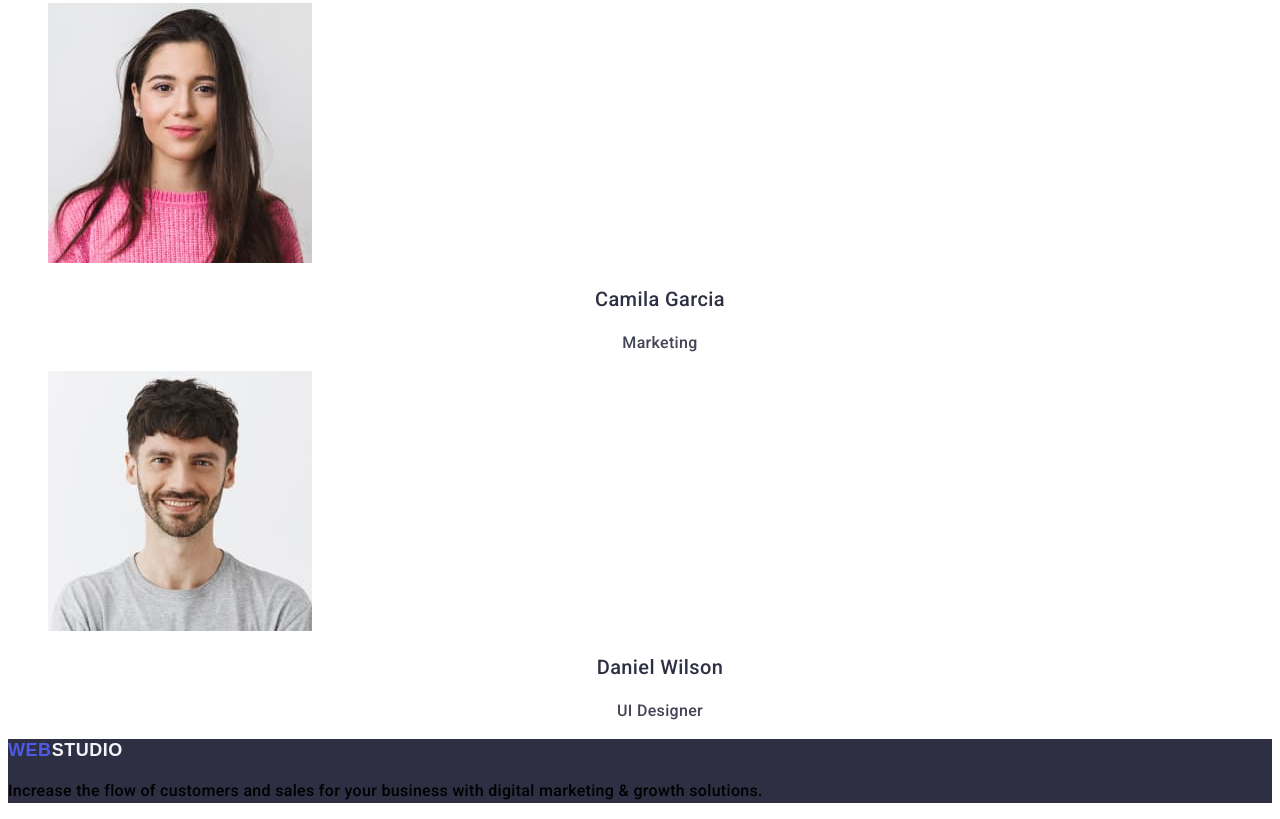
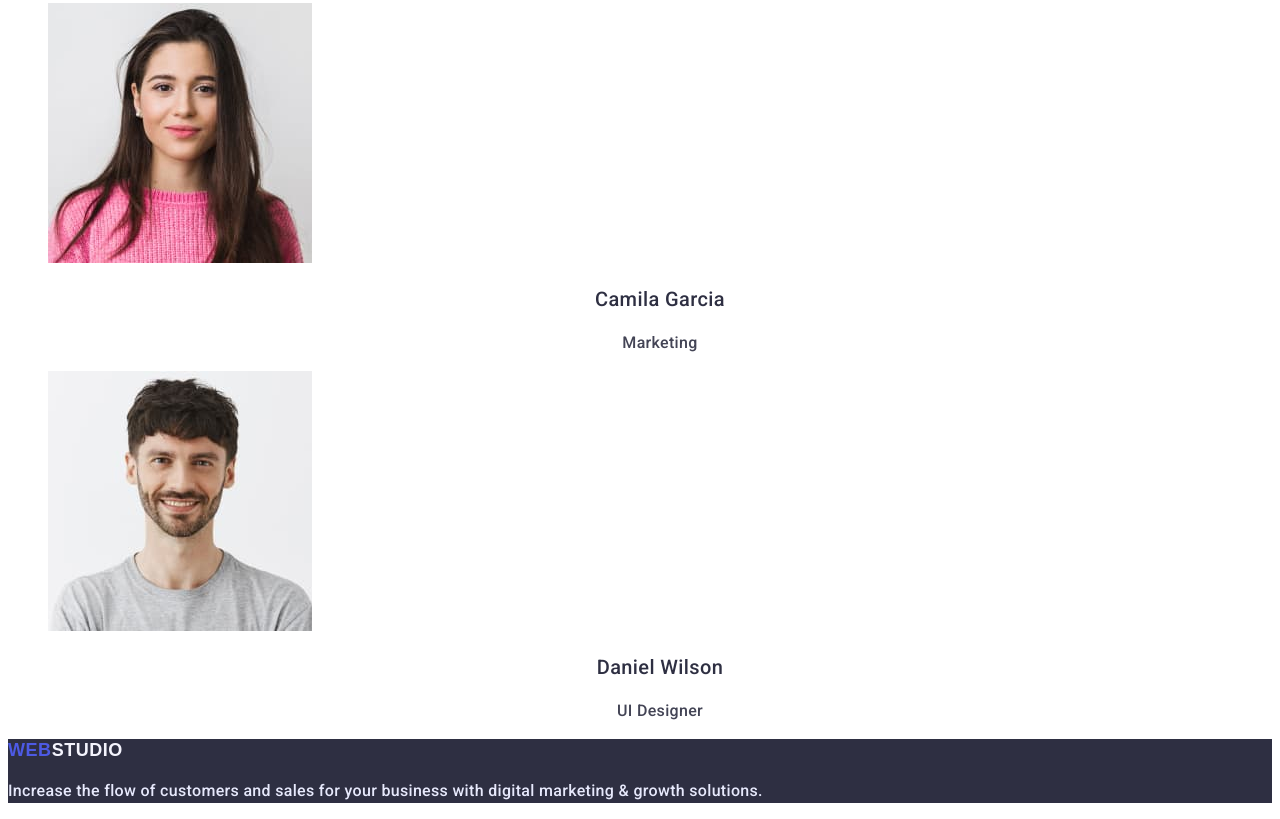
Before and after one commit to viowl/goit-markup-hw-02, a plain HTML site: page index.htm in a window 1280 px wide. Shown: the part 2531-3350 px from the top of the page. Drawn offline with Linux system fonts and the light colour scheme.

Commit message:
corection

```diff
--- a/css/styles.css
+++ b/css/styles.css
@@ -202,7 +202,7 @@ h1 {
   font-size: 16px;
   line-height: 1.5;
   letter-spacing: 0.02em;
-  color: var(--accent-text);
+  color: var(--accent-color);
 }
 
 .logo-bot {
```
